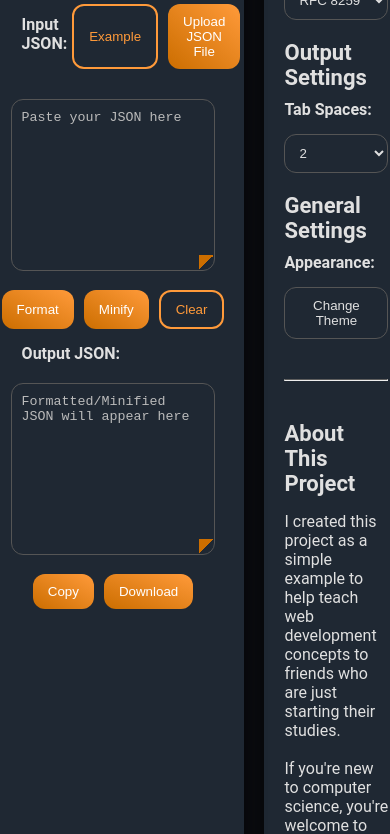
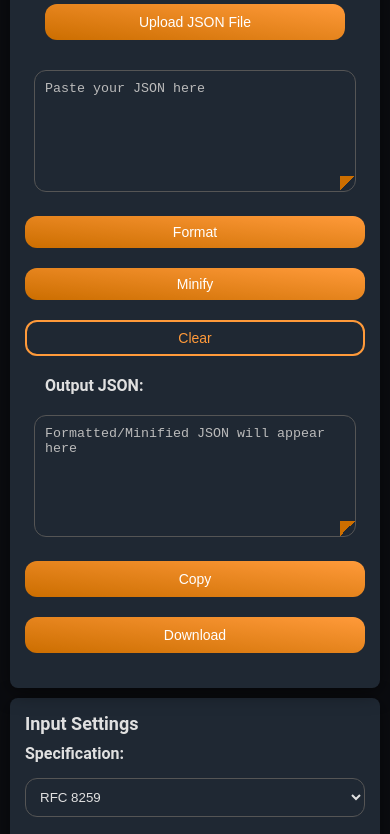
Before and after one commit to ameysh/sleek-json, a website: page index.html in a window 390 px wide. Shown: the part 153-987 px from the top of the page. Drawn offline with nearby package versions, Linux system fonts and the light colour scheme.

Commit message:
Enhance styles for better responsiveness on smaller screens

```diff
--- a/styles/styles.css
+++ b/styles/styles.css
@@ -494,3 +494,89 @@ hr {
   margin: 20px 0;
   border-top: 1px solid #5d5d5d;
 }
+
+@media screen and (max-width: 768px) {
+  .main-container {
+    flex-direction: column;
+    padding: 10px;
+    gap: 10px;
+    min-height: auto;
+  }
+
+  .container,
+  .secondary-container {
+    width: 100%;
+    padding: 15px;
+    border-radius: 8px;
+  }
+
+  textarea {
+    height: 120px;
+  }
+
+  .buttons {
+    flex-wrap: wrap;
+  }
+
+  .button-group {
+    flex-wrap: wrap;
+    justify-content: center;
+  }
+
+  button {
+    padding: 8px 12px;
+    font-size: 14px;
+  }
+
+  .section-title {
+    font-size: 18px;
+  }
+
+  .input-container {
+    flex-direction: column;
+    align-items: stretch;
+    gap: 10px;
+    width: calc(100% - 40px);
+  }
+
+  .button-group {
+    flex-direction: column;
+    width: 100%;
+  }
+
+  .button-group button {
+    width: 100%;
+  }
+
+  h1 {
+    font-size: 24px;
+    margin-bottom: 15px;
+  }
+
+  .options {
+    gap: 20px;
+  }
+
+  .option-group select {
+    width: 100%;
+  }
+}
+
+@media screen and (max-width: 480px) {
+  .buttons button {
+    width: 100%;
+    margin: 5px 0;
+  }
+
+  .button-group button {
+    width: 100%;
+  }
+
+  textarea {
+    height: 100px;
+  }
+
+  h1 {
+    font-size: 20px;
+  }
+}
```
